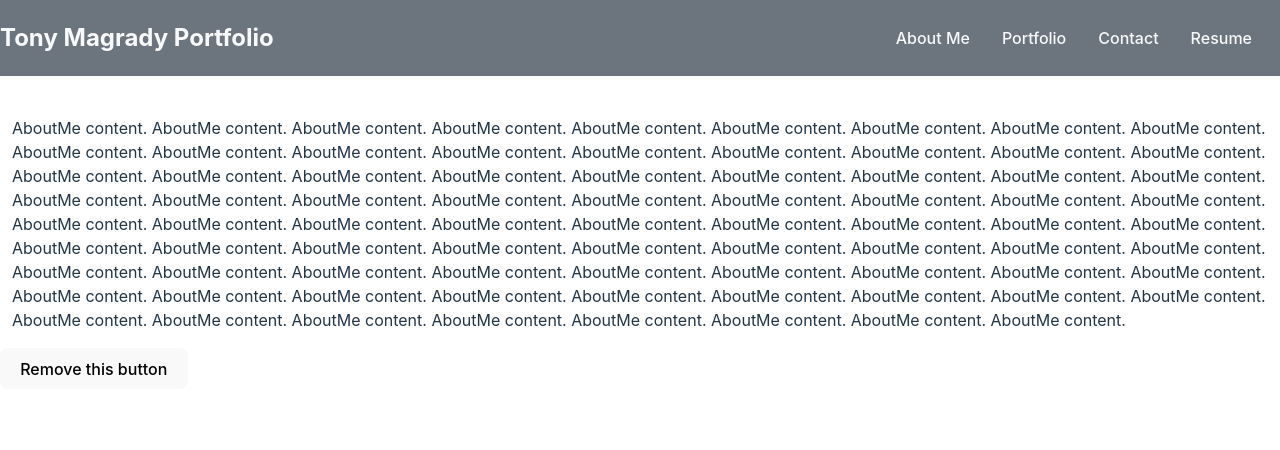
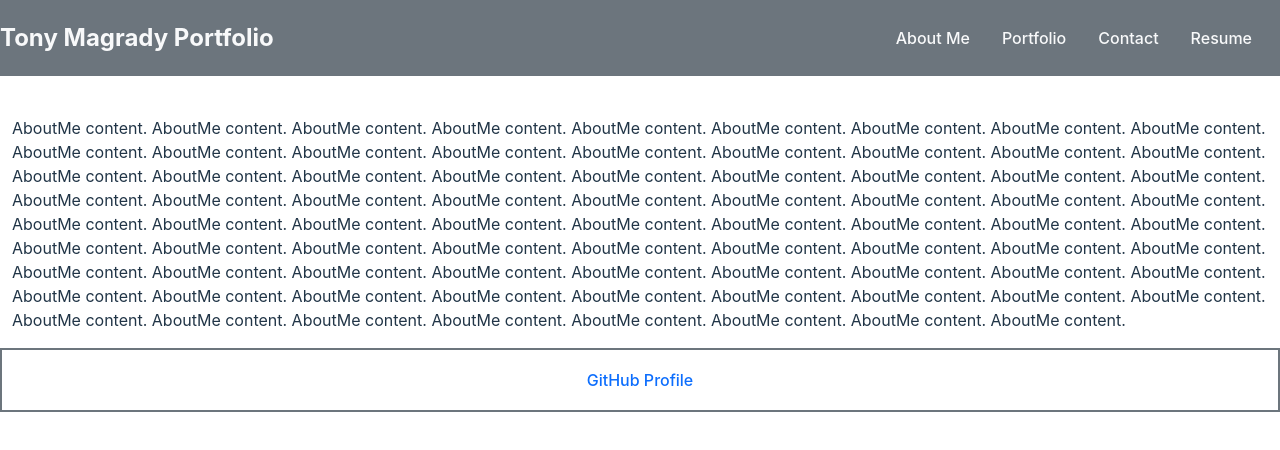
Before and after one commit to tonymagr/react-portfolio-tm, a React (Vite) app: page / in a window 1280 px wide. Shown: the top 450 px of the page. Built offline with nearby package versions, Linux system fonts and the light colour scheme.

Commit message:
created one link in footer and centered and formatted it. link to github profile opens in new tab

```diff
--- a/src/App.jsx
+++ b/src/App.jsx
@@ -6,7 +6,7 @@ function App() {
   return (
     <>
       <Nav />
-      {/* Show one of different views associated with URL */}
+      {/* Outlet: Show one of different views associated with URL */}
       <Outlet />
       <Footer />
     </>
--- a/src/components/Footer.jsx
+++ b/src/components/Footer.jsx
@@ -4,16 +4,12 @@ import { Link } from 'react-router-dom';
 export default function Footer() {
   // The Navbar UI component will render each of the Link elements in the links prop
   return (
-    <div>
-      <button>
-        Remove this button
-      </button>
+    <div className="footer-format">
+      {[
+        <Link key={1} className="nav-link profile-footer" to="https://github.com/tonymagr" target="_blank">
+          GitHub Profile
+        </Link>,
+      ]}
     </div>
-    // // <Link key={1} className="nav-link text-light" to="/">
-    // link={[
-    //   <Link to="/">
-    //     Home
-    //   </Link>,
-    // ]}
   );
 }
--- a/src/index.css
+++ b/src/index.css
@@ -163,9 +163,13 @@ button:focus-visible {
 
 .profile-footer {
   text-align: center;
-  position: fixed;
-  inset: auto 0 0 0;
-  padding: 1em;
+  line-height: 2.75rem;
+}
+
+.footer-format {
+  border: .15rem solid #6C757D;
+  /* border: solid black; */
+  height: 60px;
 }
 
 .navbar-expand-lg {
```
